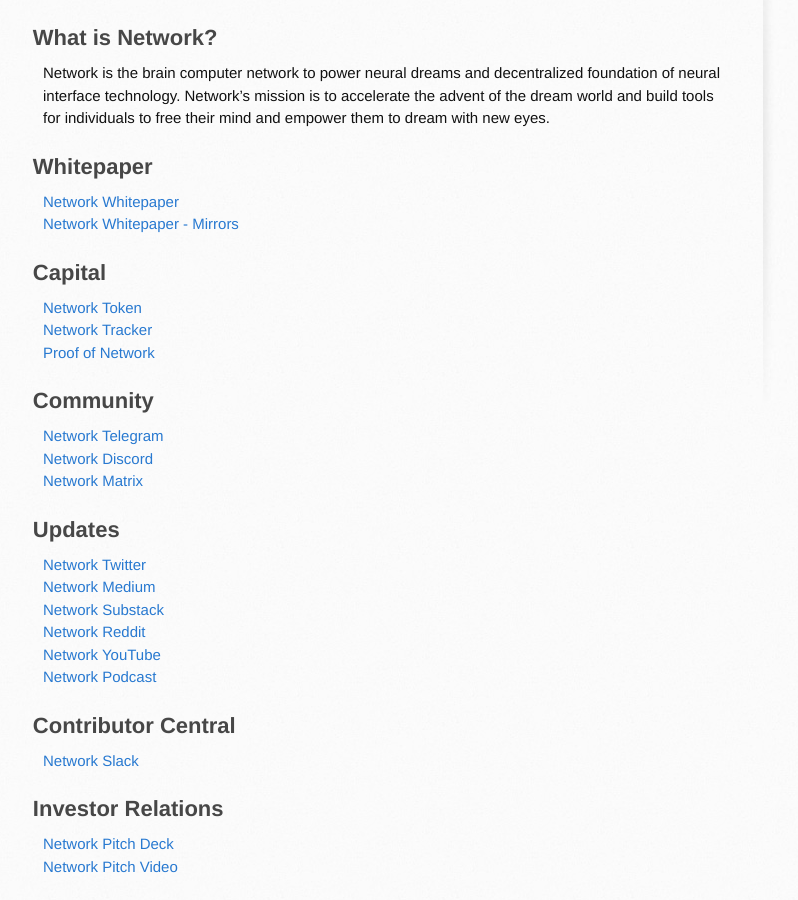
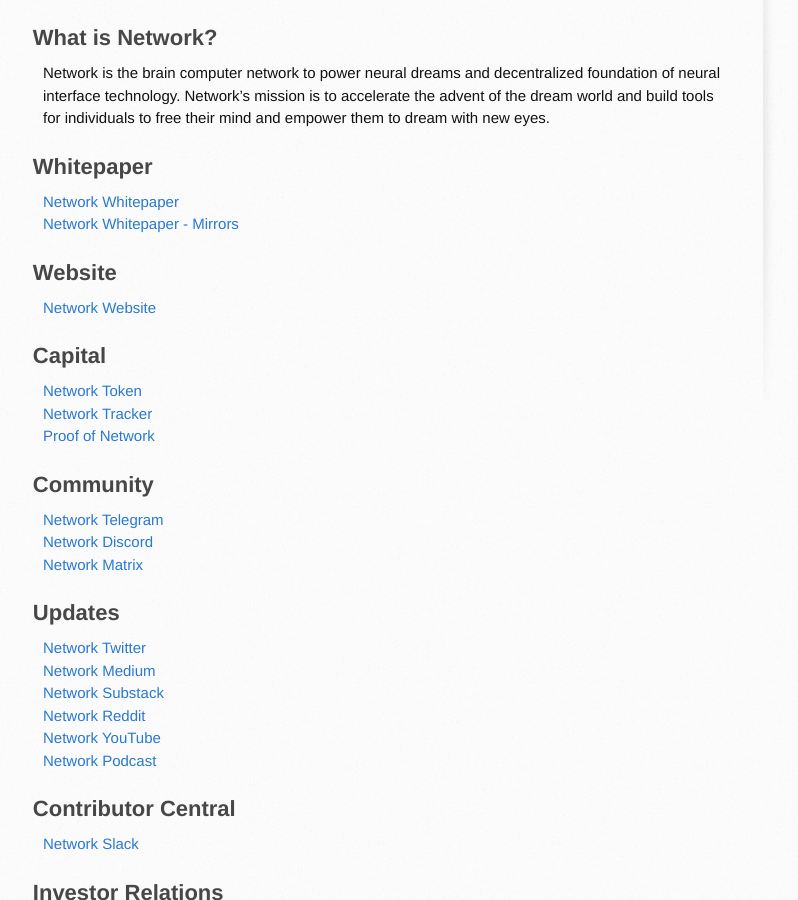
Before and after one commit to networkf/network.github.io, a Jekyll site: the page built from index.md, in a window 1280 px wide and 900 px high, scrolled down 305 px. Shown: the whole window, without its empty margins (127-925 px from the left). Built offline with Jekyll 4.4.1, drawn with Linux system fonts in a browser that asks for light colours; some web fonts are replaced; our own code applies the rules of GitHub Pages for plain Markdown files.

Commit message:
Update index.md

```diff
--- a/index.md
+++ b/index.md
@@ -18,6 +18,9 @@ Network is the brain computer network to power neural dreams and decentralized f
 <a href="https://network.foundation/network.pdf" target="_blank">Network Whitepaper</a>
 <br>
 <a href="https://network.com.de/d/21" target="_blank">Network Whitepaper - Mirrors</a>
+
+## Website
+<a href="https://network.Fund" target="_blank">Network Website</a>
 
 ## Capital
 <a href="https://etherscan.io/token/0x7b5726f8261705f6b9e60094ef4427f8e2f29a44?a=0xA11AF6913D21CaB375086e1eb93A60C7f739B15A" target="_blank">Network Token</a>
```
